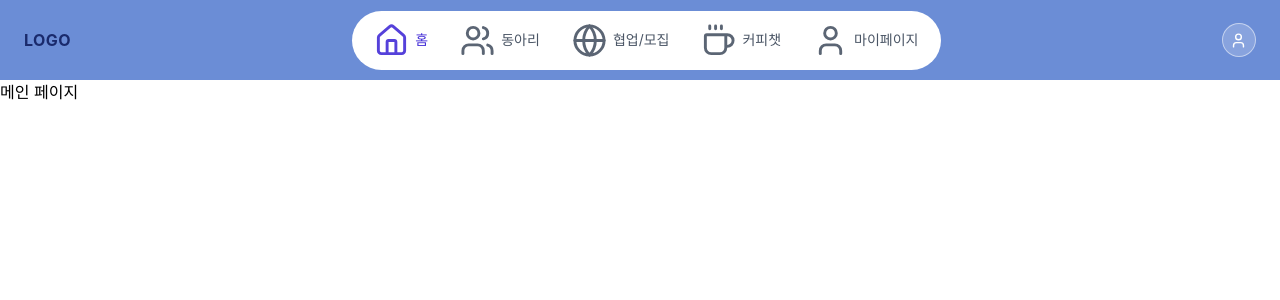
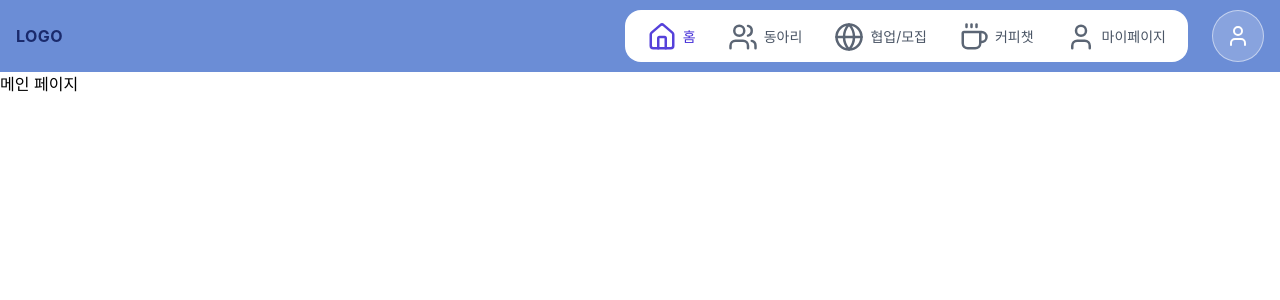
Before and after one commit to skhu-capstone/Capstone_Frontend, a React (Vite) app: page / in a window 1280 px wide. Shown: the top 300 px of the page. Built offline with nearby package versions, Linux system fonts and the light colour scheme.

Commit message:
Feat: 네브바 radius 조절, 헤더 안에 요소들 grid로 재정렬(#6)

```diff
--- a/src/components/common/Header.jsx
+++ b/src/components/common/Header.jsx
@@ -18,7 +18,6 @@ export default function Header() {
   const navigate = useNavigate();
   const location = useLocation();
 
-  // 외부 클릭 시 드롭다운 닫기
   useEffect(() => {
     const handleClickOutside = (e) => {
       if (profileRef.current && !profileRef.current.contains(e.target)) {
@@ -40,23 +39,24 @@ export default function Header() {
   };
 
   return (
-    <header
-      className="flex items-center justify-between px-6 h-20"
-      style={{ backgroundColor: "#6B8DD6" }}
-    >
-      {/* 로고 영역 - 추후 img 태그로 교체 */}
-      <div className="flex items-center justify-center">
+    <header className="w-full" style={{ backgroundColor: "#6B8DD6" }}>
+      {/* 👇 이게 핵심: 내부 width 제한 */}
+      <div className="max-w-[2000px] mx-auto grid grid-cols-[auto_1fr_auto] items-center gap-4 px-4 h-18">
+        {/* 로고 */}
+        <div className="flex items-center">
           <img src="" alt="logo" className="h-8 w-auto hidden" />
           <div className="text-[#1a2a6c] font-bold text-base tracking-wide select-none">
             LOGO
           </div>
         </div>
 
-      {/* 네비게이션 래퍼 */}
-      <div className="bg-white rounded-full px-2 py-1.5">
+        {/* 네비 */}
+        <div className="flex justify-end pr-2">
+          <div className="bg-white rounded-2xl px-2 py-1.5 h-13">
             <nav className="flex items-center gap-1">
               {NAV_ITEMS.map(({ label, icon: Icon, href }) => {
                 const isActive = location.pathname === href;
+
                 return (
                   <button
                     key={label}
@@ -64,11 +64,13 @@ export default function Header() {
                     style={{ color: isActive ? "#432DD7" : "#4A5565" }}
                     className={[
                       "flex items-center gap-1.5 px-3.5 py-1.5 rounded-full text-sm whitespace-nowrap transition-colors duration-150",
-                  isActive ? "font-medium" : "font-normal hover:bg-gray-100",
+                      isActive
+                        ? "font-medium"
+                        : "font-normal hover:bg-gray-100",
                     ].join(" ")}
                   >
                     <Icon
-                  size={35}
+                      size={30}
                       strokeWidth={2}
                       className="opacity-90 shrink-0"
                     />
@@ -78,26 +80,26 @@ export default function Header() {
               })}
             </nav>
           </div>
+        </div>
 
-      {/* 프로필 버튼 + 드롭다운 */}
+        {/* 프로필 */}
         <div className="relative" ref={profileRef}>
           <button
             onClick={() => setProfileOpen((prev) => !prev)}
-          className="w-[34px] h-[34px] rounded-full flex items-center justify-center border border-white/50 bg-white/20 hover:bg-white/35 transition-colors duration-150"
+            className="w-13 h-13 rounded-full flex items-center justify-center border border-white/50 bg-white/20 hover:bg-white/35 transition-colors duration-150"
             aria-label="프로필"
           >
-          <User size={17} strokeWidth={2} color="white" />
+            <User size={24} strokeWidth={2} color="white" />
           </button>
 
-        {/* 드롭다운 메뉴 */}
           {profileOpen && (
             <div className="absolute right-0 mt-2 w-52 bg-white rounded-2xl shadow-lg border border-gray-100 overflow-hidden z-50">
-            {/* 현재 계정 */}
               <div className="px-4 py-3 border-b border-gray-100">
-              <p className="text-sm font-medium text-gray-800">{DUMMY_EMAIL}</p>
+                <p className="text-sm font-medium text-gray-800">
+                  {DUMMY_EMAIL}
+                </p>
               </div>
 
-            {/* 다른 계정으로 로그인 */}
               <button
                 onClick={handleAddAccount}
                 className="w-full flex items-center gap-2.5 px-4 py-3 text-sm text-gray-700 hover:bg-gray-50 transition-colors duration-150 border-b border-gray-100"
@@ -108,7 +110,6 @@ export default function Header() {
                 다른 계정으로 로그인
               </button>
 
-            {/* 로그아웃 */}
               <button
                 onClick={handleLogout}
                 className="w-full flex items-center gap-2.5 px-4 py-3 text-sm transition-colors duration-150 hover:bg-gray-50"
@@ -120,6 +121,7 @@ export default function Header() {
             </div>
           )}
         </div>
+      </div>
     </header>
   );
 }
```
Also changed, not shown: 1 other file (tests, documents, lock files or other folders). Lines whose indentation alone changed are shown as unchanged.
